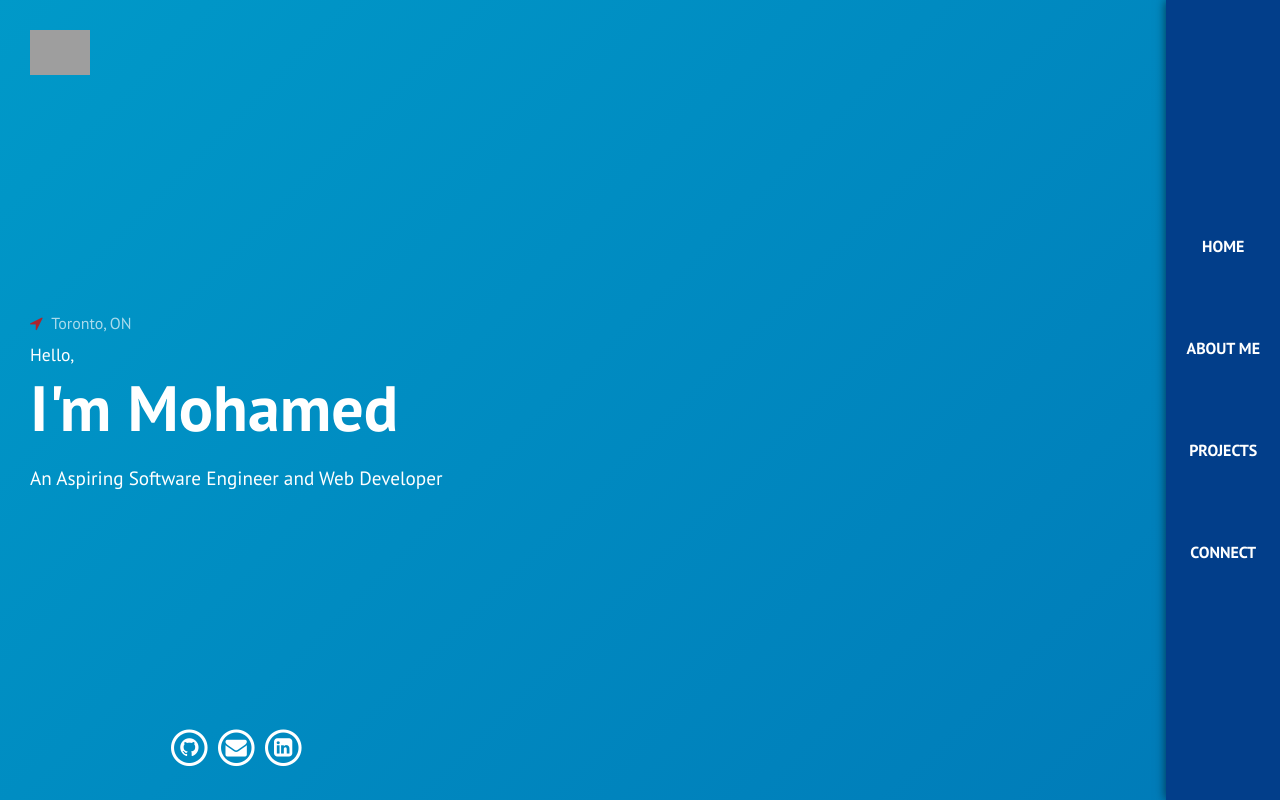
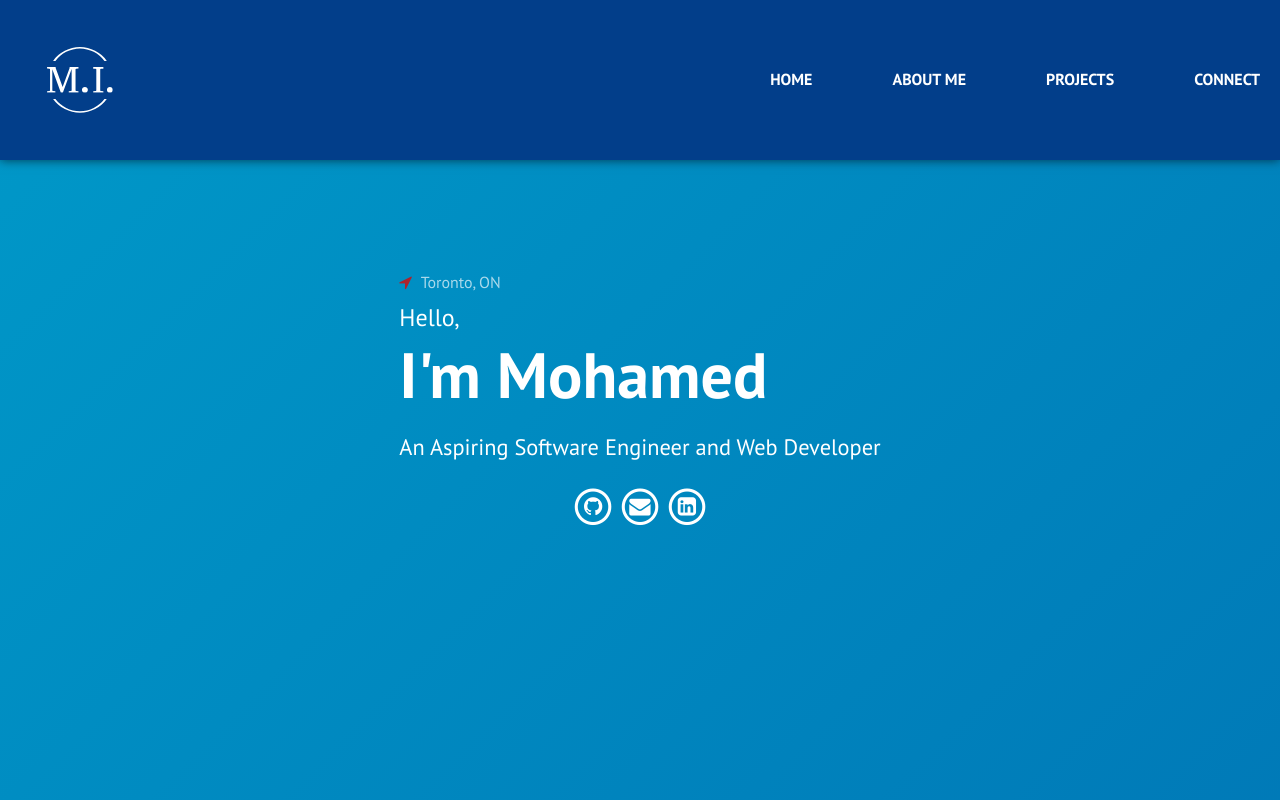
Before and after one commit to moibra05/personal-website, a plain HTML site: page personal-website.html in a window 1280 px wide. Shown: the top 800 px of the page. Drawn offline with Linux system fonts and the light colour scheme; grey boxes are pictures that could not be loaded.

Commit message:
page reformat

```diff
--- a/personal-website.html
+++ b/personal-website.html
@@ -18,8 +18,8 @@
     <title>Mohamed Ibrahim</title>
   </head>
   <body>
-    <div class="front-page">
     <nav>
+      <img src="logo-color.svg" alt="logo" />
       <div>
         <a href="#home" id="home-nav">HOME</a>
         <a href="#projects" id="about-me-nav">ABOUT ME</a>
@@ -27,12 +27,7 @@
         <a href="#connect" id="connect-nav">CONNECT</a>
       </div>
     </nav>
-
-      <section class="home" id="home">
-        <img
-          src="https://mkantwerpen.be/wp-content/uploads/2020/01/placeholder.png"
-          alt="logo"
-        />
+    <div class="front-page">
       <div class="intro-text">
         <span
           ><i
@@ -49,7 +44,7 @@
       <div class="icons">
         <span class="fa-stack fa-lg" id="github">
           <i class="fa fa-circle-thin fa-stack-2x" aria-hidden="true"></i>
-            <a href="https://github.com/moibra05" target=""
+          <a href="https://github.com/moibra05" target="_blank"
             ><i class="fa fa-github fa-stack-1x"></i
           ></a>
         </span>
@@ -66,7 +61,6 @@
             ></i></a
         ></span>
       </div>
-      </section>
     </div>
     <main>
       <section class="projects" id="projects">
--- a/styles.css
+++ b/styles.css
@@ -36,26 +36,44 @@ main {
 
 .front-page {
   display: flex;
-  justify-content: space-between;
+  flex-direction: column;
   align-items: center;
+  justify-content: center;
   height: 100vh;
   max-width: 1800px;
-
 }
 
-.front-page nav div {
+nav {
   position: fixed;
+  top: 0px;
+  right: 0;
+  left: 0;
   display: flex;
-  top: 0;
-  right: 0;
-  flex-direction: column;
-  row-gap: 80px;
+  justify-content: space-between;
+  background-color: #023E8A;
+  box-shadow: 0px 0px 10px rgba(0, 0, 0, 0.623);
+  animation: navbar-transition 3s ease 1;
+}
+
+@keyframes navbar-transition {
+  0% {
+    top: -600px;
+    right: 0;
+    left: 0;
+  }
+  100% {
+    top: 0px;
+    right: 0;
+    left: 0;
+  }
+}
+
+nav div {
+  display: flex;
+  column-gap: 80px;
   justify-content: center;
   align-items: center;
-  height: 100vh;
   padding: 0 20px;
-  background-color: #023E8A;
-  box-shadow: 0px 0px 10px rgba(0, 0, 0, 0.623);
 }
 
 nav div a {
@@ -77,6 +95,10 @@ nav div a::after {
 nav div a:hover::after {
   width: 100%;
 }
+nav img {
+  width: 160px;
+  display: block;
+}
 
 .intro-text span {
   display: block;
@@ -88,7 +110,7 @@ nav div a:hover::after {
   color: rgba(255, 255, 255, 0.666);
 }
 .intro-text span:nth-child(2) {
-  font-size: 1.1rem;
+  font-size: 1.5rem;
 }
 .intro-text span:nth-child(3) {
   font-weight: bold;
@@ -96,7 +118,7 @@ nav div a:hover::after {
 }
 .intro-text span:nth-child(4) {
   margin-top: 1rem;
-  font-size: 1.2rem;
+  font-size: 1.4rem;
 }
 
 .home {
@@ -108,13 +130,10 @@ nav div a:hover::after {
   padding: 30px;
 
   }
-.home img {
-  width: 60px;
-  display: block;
-}
+
 .icons {
+  margin-top: 25px;
   color: white;
-  text-align: center;
 }
 a {
   color: unset;
```
Also changed, not shown: logo-color.svg (added). Lines whose indentation alone changed are shown as unchanged.
